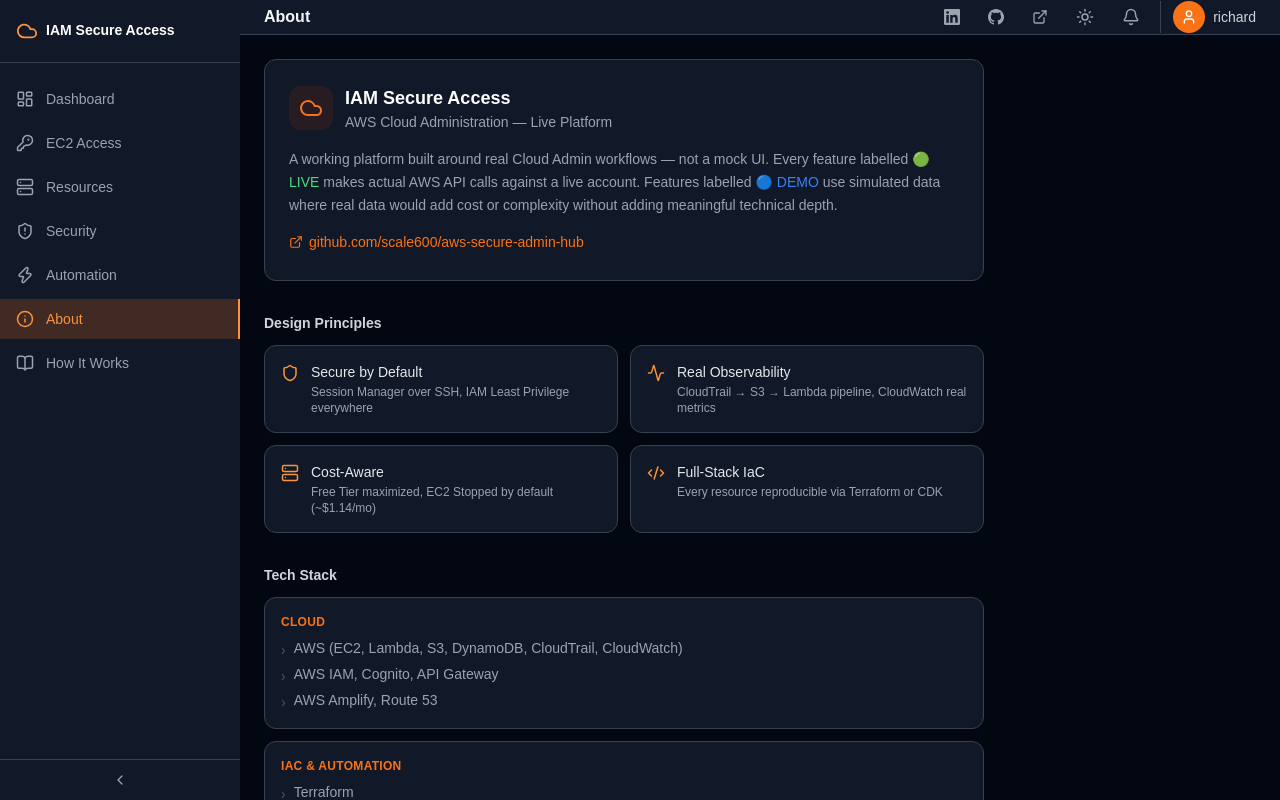
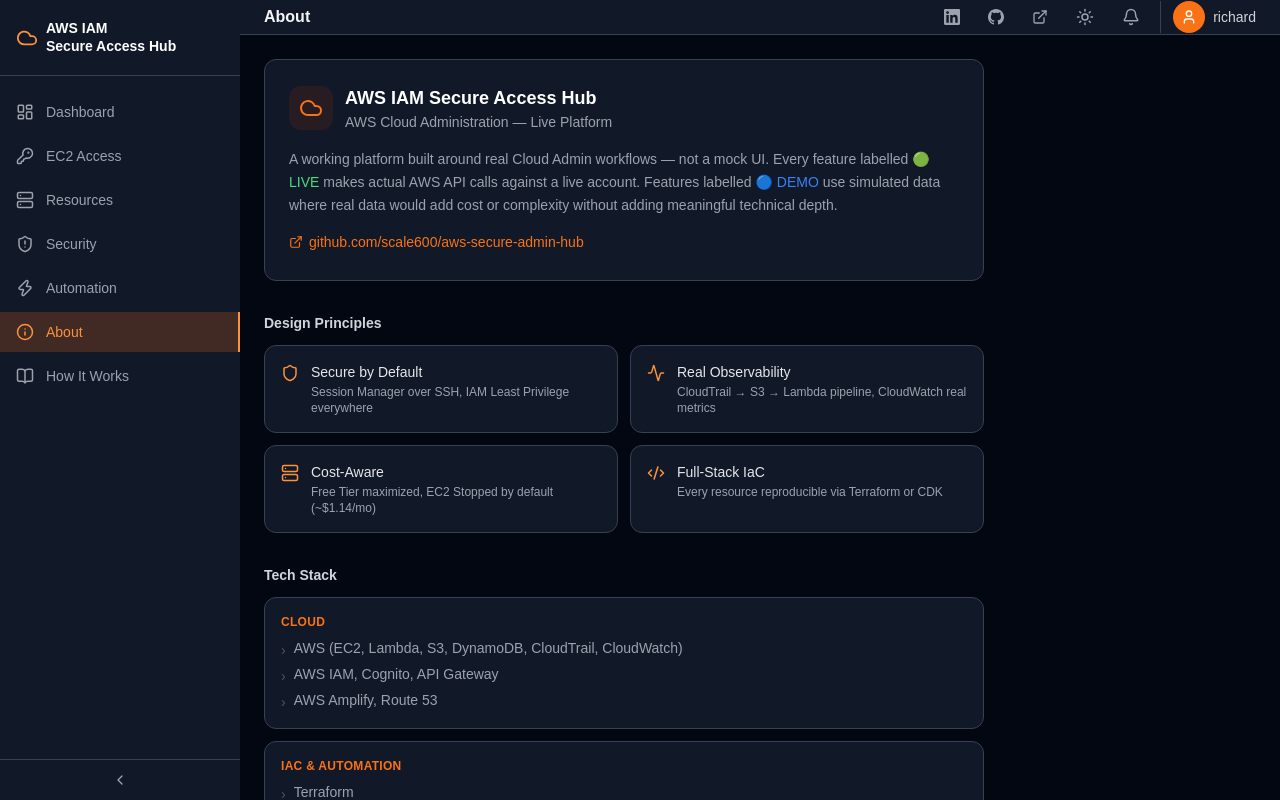
Before and after one commit to scale600/aws-secure-admin-hub, a Next.js app: page /about in a window 1280 px wide. Built offline with nearby package versions, Linux system fonts and the light colour scheme.

Commit message:
refactor: update title to AWS IAM Secure Access Hub

```diff
--- a/src/app/about/page.tsx
+++ b/src/app/about/page.tsx
@@ -29,7 +29,7 @@
             </div>
             <div>
               <h2 className="text-lg font-bold text-gray-900 dark:text-white">
-                IAM Secure Access
+                AWS IAM Secure Access Hub
               </h2>
               <p className="text-sm text-gray-500 dark:text-gray-400">
                 AWS Cloud Administration — Live Platform
--- a/src/app/layout.tsx
+++ b/src/app/layout.tsx
@@ -16,7 +16,7 @@
 });
 
 export const metadata: Metadata = {
-  title: "IAM Secure Access",
+  title: "AWS IAM Secure Access Hub",
   description:
     "Live demo platform showcasing AWS IAM-driven access control and security management",
 };
--- a/src/app/walkthrough/page.tsx
+++ b/src/app/walkthrough/page.tsx
@@ -197,7 +197,7 @@
         {/* Intro */}
         <div className="space-y-2">
           <h1 className="text-xl font-bold text-gray-900 dark:text-white">
-            IAM Secure Access — Platform Walkthrough
+            AWS IAM Secure Access Hub — Platform Walkthrough
           </h1>
           <p className="text-sm text-gray-500 dark:text-gray-400 leading-relaxed">
             A full walkthrough of every feature, what it connects to, and why it was built that way.
--- a/src/components/layout/Sidebar.tsx
+++ b/src/components/layout/Sidebar.tsx
@@ -44,7 +44,7 @@
         <Cloud className="shrink-0 text-orange-400" size={22} />
         {!collapsed && (
           <span className="font-semibold text-sm leading-tight">
-            IAM Secure Access
+            AWS IAM<br />Secure Access Hub
           </span>
         )}
       </div>
```
Also changed, not shown: 1 other file (tests, documents, lock files or other folders).
